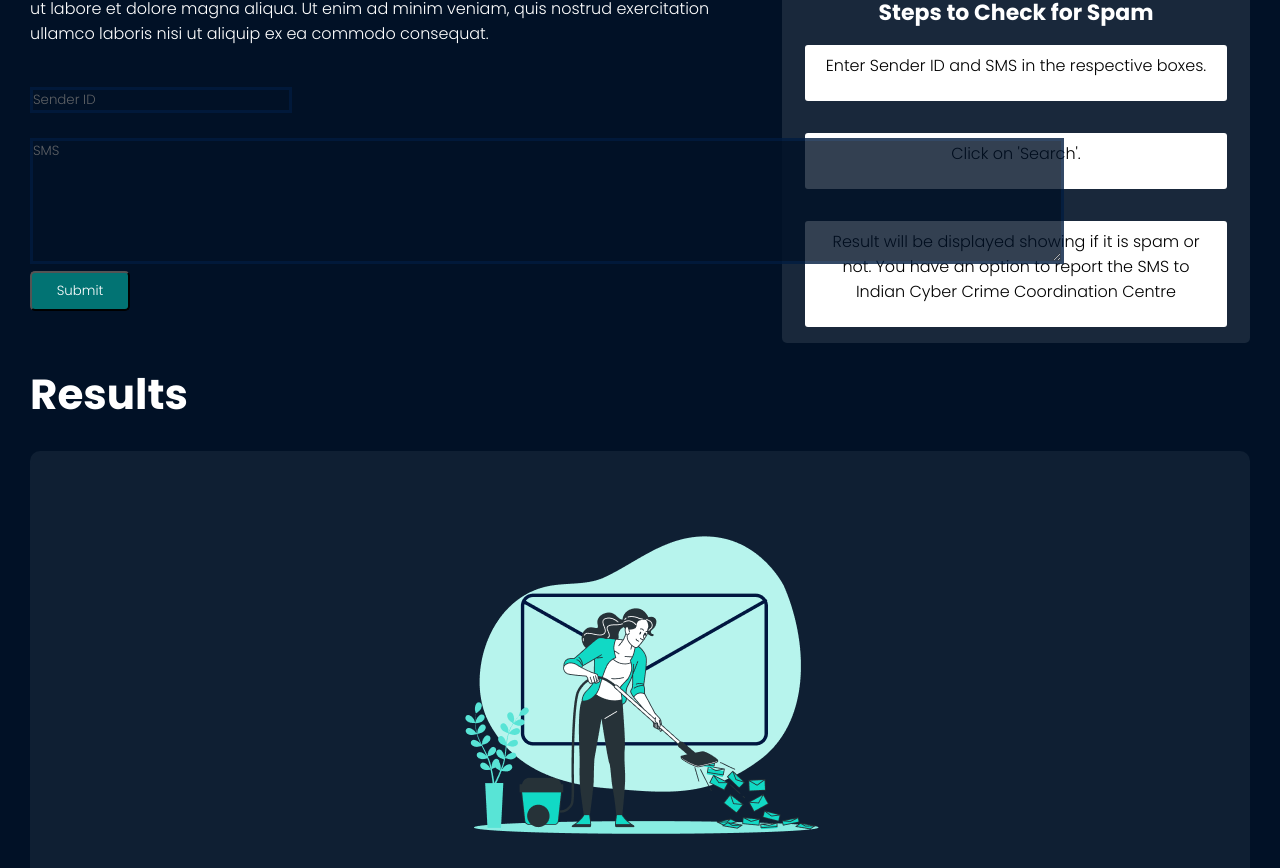
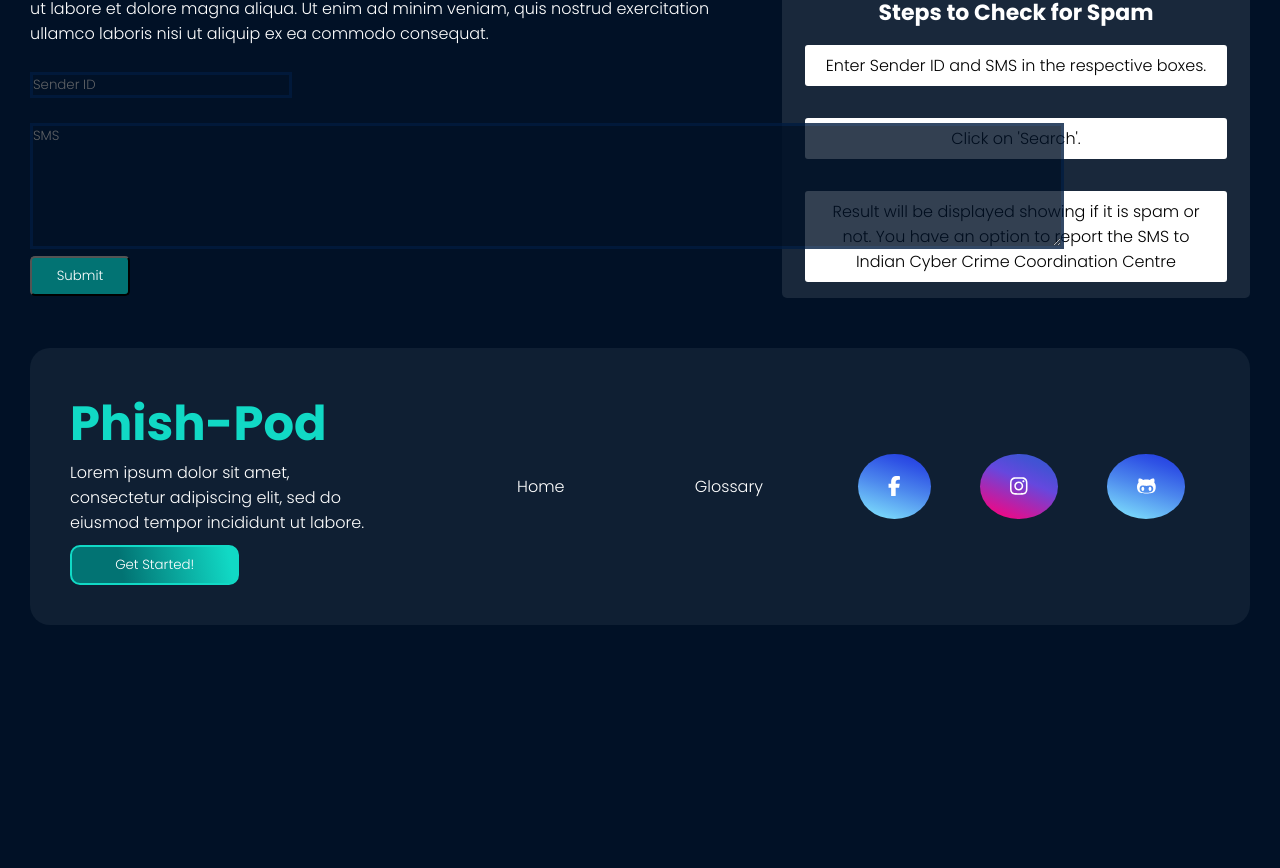
Before and after one commit to niyashiyas/Phish-Pod, a React (Create React App) app: page / in a window 1280 px wide. Shown: the part 712-1580 px from the top of the page. After the commit the page ends 1387 px from the top, so only its background shows below. Built offline with nearby package versions, Linux system fonts and the light colour scheme.

Commit message:
removed results part and fixed p tag css

```diff
--- a/src/App.css
+++ b/src/App.css
@@ -4,3 +4,6 @@
 body{
     margin: 0 30px;
 }
+p{
+    background: transparent;
+}
--- a/src/components/Footer/Footer.css
+++ b/src/components/Footer/Footer.css
@@ -26,6 +26,7 @@ font-size: 48px;
 .p-footer{
   width: 80%;
   background: transparent;
+  margin-bottom: 10px;
 }
 a{
   text-decoration: none;
--- a/src/components/Main.js
+++ b/src/components/Main.js
@@ -2,7 +2,7 @@ import React from "react";
 import "./Main.css";
 import Form from "./Form";
 import Footer from "./Footer/Footer";
-import Result from "./Result/Result";
+// import Result from "./Result/Result";
 function Main() {
   return (
     <>
@@ -27,8 +27,6 @@ function Main() {
         </div>
       </div>
       <Form />
-
-      <Result num="10" />
       <Footer />
     </>
   );
```
